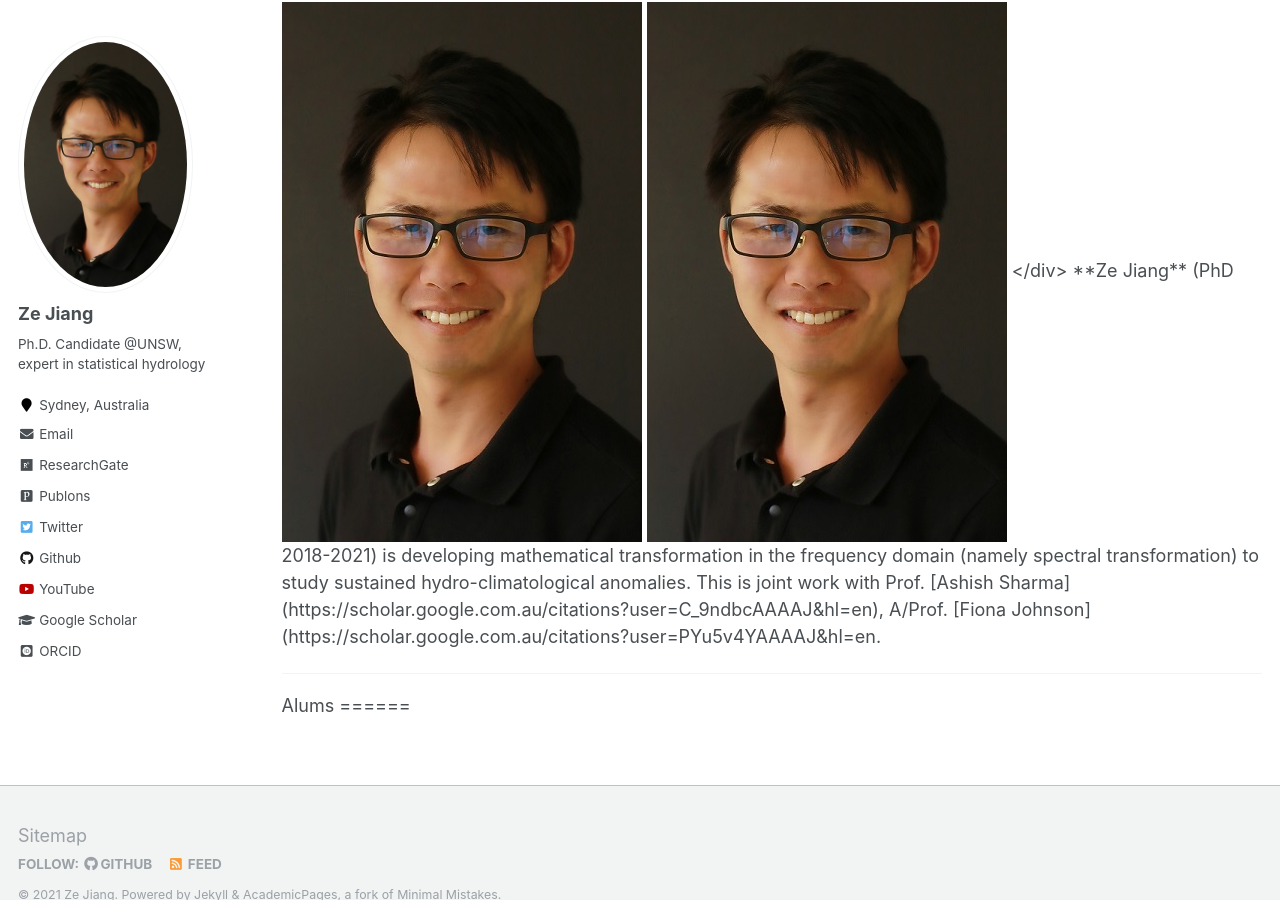
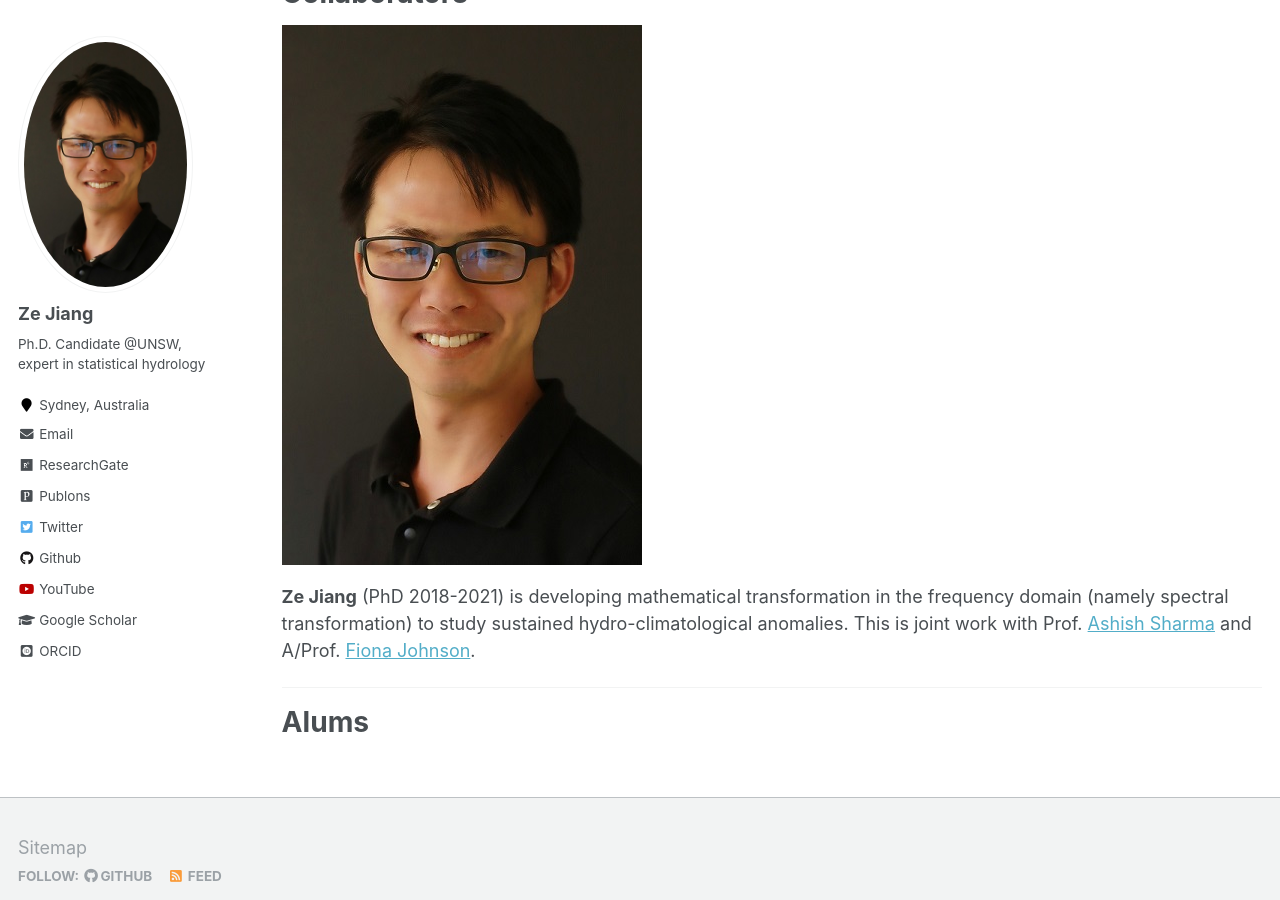
Before and after one commit to zejiang-unsw/zejiang-unsw.github.io, a Jekyll site: the page built from _pages/people.md, in a window 1280 px wide and 900 px high, scrolled down 802 px. Built offline with Jekyll 4.4.1, drawn with Linux system fonts in a browser that asks for light colours; some web fonts are replaced.

Commit message:
update people

```diff
--- a/_pages/people.md
+++ b/_pages/people.md
@@ -19,15 +19,9 @@ Current Members
 <hr>
 Collaborators
 ======
+<div class="article-style"><img src="/images/profile.jpg" class="rounded"></div>
 
-<div class="article-style">
-
-<p><img src="/images/profile.jpg" alt="rounded">
-<img src="/images/profile.jpg" alt="Avatar">
-</div>
-
-
-**Ze Jiang** (PhD 2018-2021) is developing mathematical transformation in the frequency domain (namely spectral transformation) to study sustained hydro-climatological anomalies. This is joint work with Prof. [Ashish Sharma](https://scholar.google.com.au/citations?user=C_9ndbcAAAAJ&hl=en), A/Prof. [Fiona Johnson](https://scholar.google.com.au/citations?user=PYu5v4YAAAAJ&hl=en.
+**Ze Jiang** (PhD 2018-2021) is developing mathematical transformation in the frequency domain (namely spectral transformation) to study sustained hydro-climatological anomalies. This is joint work with Prof. [Ashish Sharma](https://scholar.google.com.au/citations?user=C_9ndbcAAAAJ&hl=en) and A/Prof. [Fiona Johnson](https://scholar.google.com.au/citations?user=PYu5v4YAAAAJ&hl=en).
 
 <hr>
 Alums
```
Also changed, not shown: _pages/cv.md (+1 -1 lines), _people/ze.jiang.md (+3 -3 lines).
